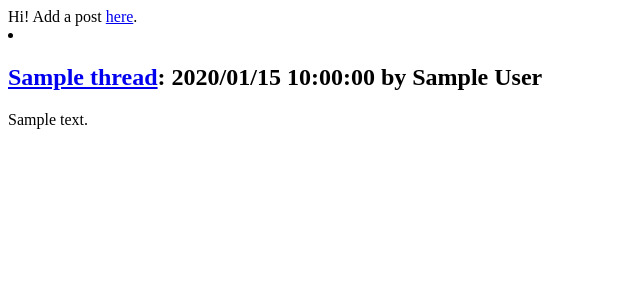
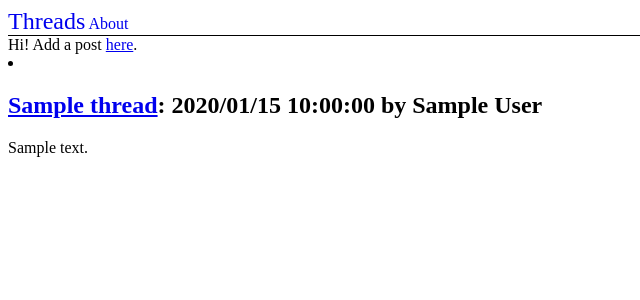
Before and after one commit to keirwl/Threads, a Flask app: template templates/show.html in a window 1280 px wide. Shown: the top 300 px of the page, without its empty margins (0-640 px from the left). Run offline with Flask 2, Linux system fonts and the light colour scheme; the template is opened without the code that fills it: most values are stand-ins (such as "Sample title", 1, 10 or a date in 2020).

Commit message:
templates inherent from a layout file, ostensibly use css but that doesn't seem to be working

```diff
--- a/main.py
+++ b/main.py
@@ -43,6 +43,10 @@ def index():
 def show():
     threads = Thread.query()
     return render_template("show.html", threads=threads)
+
+@app.route("/about")
+def about():
+    return render_template("about.html")
 
 @app.route("/<thread_ident>")
 def show_thread(thread_ident):
--- /dev/null
+++ b/static/style.css
@@ -0,0 +1,11 @@
+.navbar {
+	border-bottom: solid 1px black;
+}
+
+.navbar a {
+	text-decoration: none;
+}
+
+.navbar #title {
+	font-size: 24px;
+}
--- /dev/null
+++ b/templates/layout.html
@@ -0,0 +1,14 @@
+<!DOCTYPE html>
+<head>
+	<title>Threads</title>
+	<link rel="stylesheet" type="text/css" href="{{ url_for('static', filename='style.css') }}">
+</head>
+<body>
+	<div class="navbar">
+		<a href="{{ url_for('show') }}" id="title">Threads</a> <a href="{{ url_for('about') }}" id="menu_option">About</a>
+	</div>
+
+	<div class="content">
+		{% block body %}{% endblock %}
+	</div>
+</body>
--- a/templates/show.html
+++ b/templates/show.html
@@ -1,8 +1,7 @@
-<!doctype html>
-<title>Threads</title>
-<body>
+{% extends "layout.html" %}
+{% block body %}
 Hi! Add a post <a href="add">here</a>.
 {% for thread in threads %}
 <li><h2><a href="{{ thread.ident }}">{{ thread.title }}</a>: {{ thread.op.timestamp.strftime("%Y/%m/%d %H:%M:%S") }} by {{ thread.op.author }}</h2>{{ thread.op.content }}</li>
 {% endfor %}
-</body>
+{% endblock %}
```
Also changed, not shown: templates/post.html (+3 -4 lines), templates/posted.html (+3 -4 lines), templates/thread.html (+3 -4 lines).
